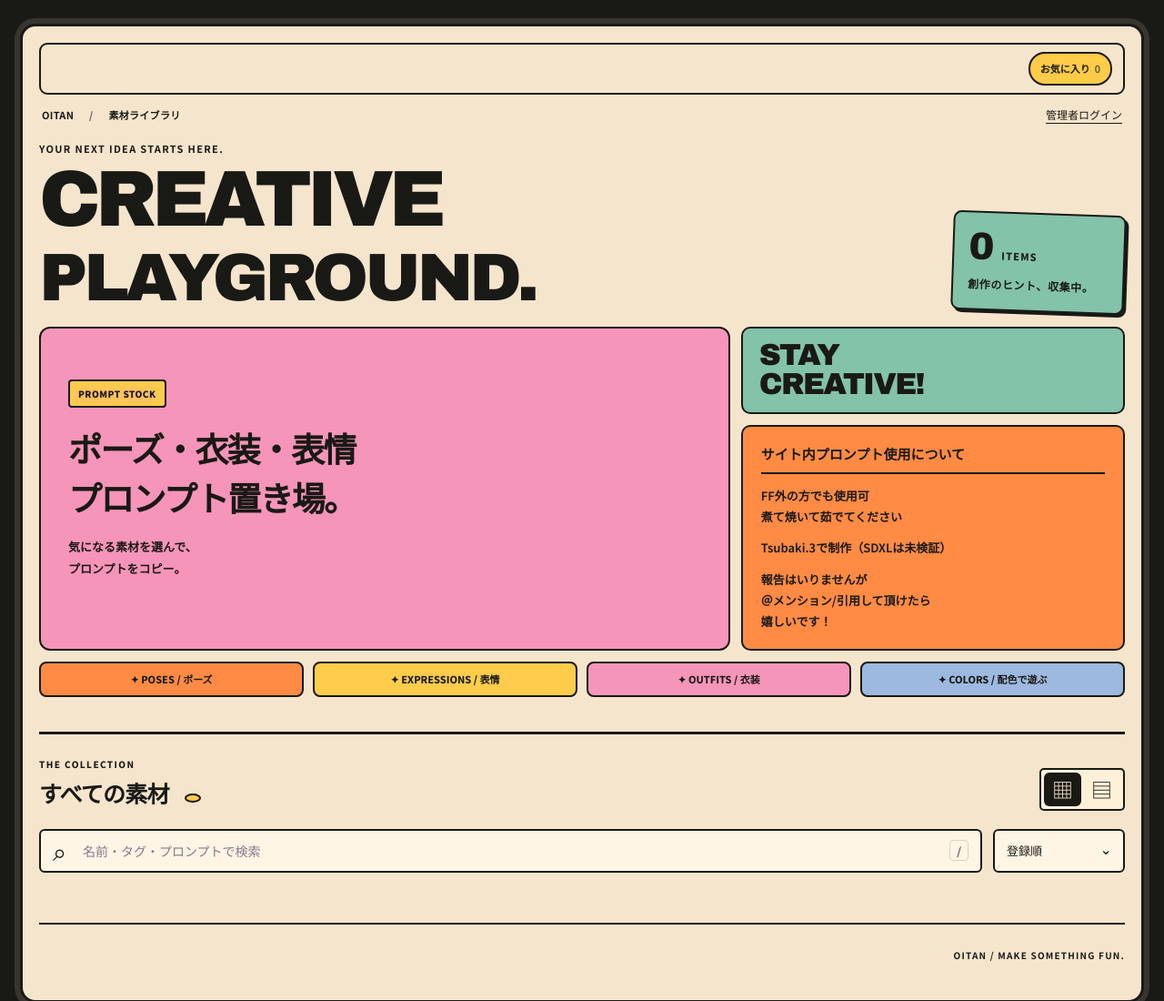
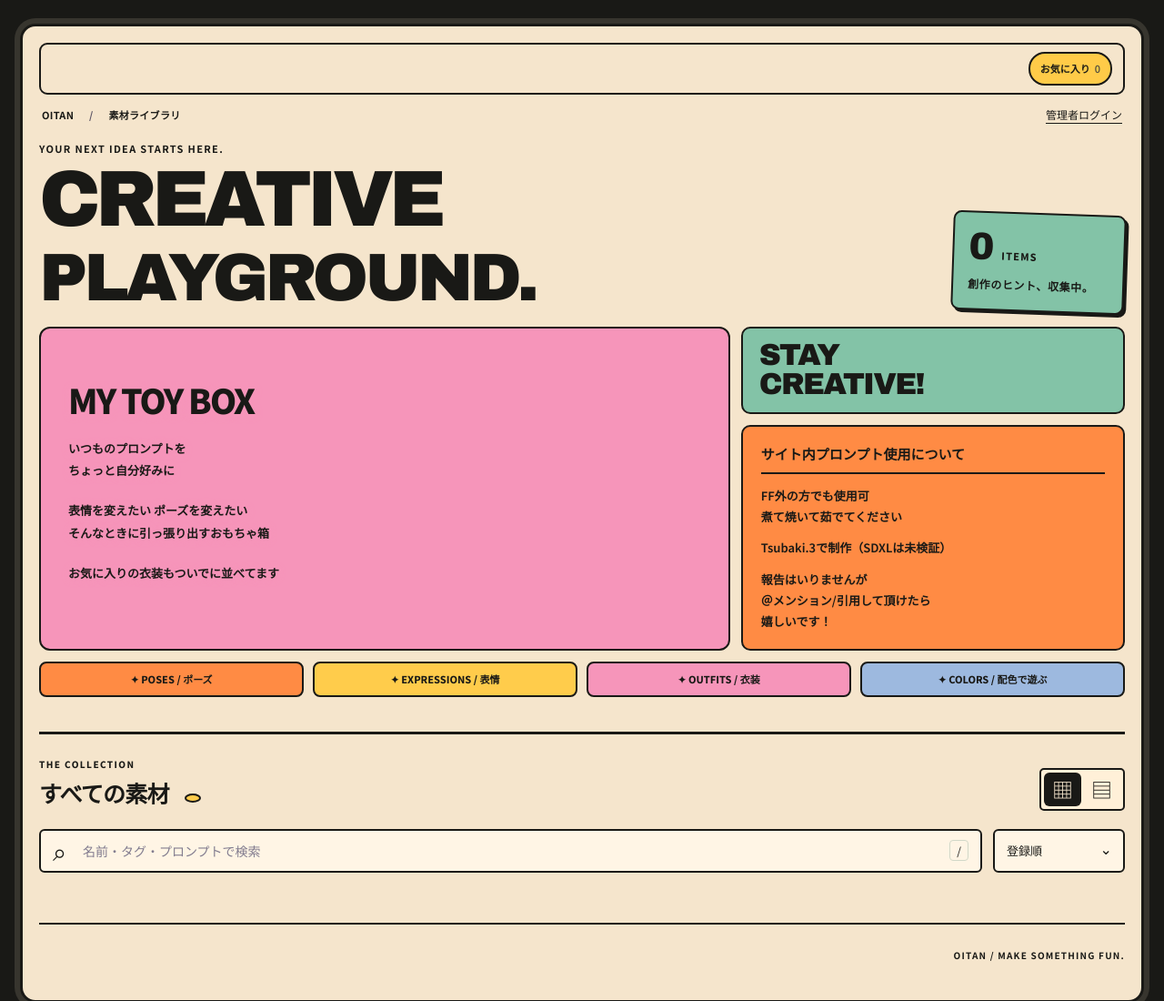
Before and after one commit to oitan4452/oitan, a plain HTML site: page index.html in a window 1280 px wide. Shown: the top 1100 px of the page at 91% size. Drawn offline with Linux system fonts and the light colour scheme; a script that the page names is missing.

Commit message:
Update toy box introduction

```diff
--- a/index.html
+++ b/index.html
@@ -32,7 +32,7 @@
 <header class="topbar"><div class="breadcrumb">OITAN <span>/</span> <span id="breadcrumb-label">素材ライブラリ</span></div><div class="top-actions"><a class="admin-login" id="admin-login" href="#admin-login-dialog">管理者ログイン</a><a class="admin-login" id="admin-logout" href="#logout" hidden>ログアウト</a><span class="local-label">CREATIVE PLAYGROUND</span><button class="primary-button compact" id="add-top" hidden><span>＋</span> 素材を追加</button></div></header>
 <main id="library">
 <section class="hero" aria-labelledby="hero-title"><div class="hero-copy"><p class="eyebrow">YOUR NEXT IDEA STARTS HERE.</p><h1 id="hero-title">CREATIVE<br><span>PLAYGROUND.</span></h1></div><div class="hero-meta"><span class="hero-total" id="hero-total">0<span>ITEMS</span></span><span class="hero-meta-text">創作のヒント、収集中。</span></div></section>
-<section class="play-board" aria-label="素材ライブラリの紹介"><div class="play-main"><div class="hero-gallery" id="hero-gallery" aria-hidden="true"></div><div class="prompt-poster"><span class="poster-eyebrow">PROMPT STOCK</span><strong>ポーズ・衣装・表情<br>プロンプト置き場。</strong><p>気になる素材を選んで、<br>プロンプトをコピー。</p></div><button class="gallery-pause" id="gallery-pause" hidden type="button" aria-label="背景画像の動きを止める" aria-pressed="false">Ⅱ</button></div><div class="play-side"><div class="mint-panel"><strong>STAY<br>CREATIVE!</strong></div><div class="orange-panel usage-panel"><h2>サイト内プロンプト使用について</h2><p>FF外の方でも使用可<br>煮て焼いて茹でてください</p><p>Tsubaki.3で制作（SDXLは未検証）</p><p>報告はいりませんが<br>＠メンション/引用して頂けたら<br>嬉しいです！</p></div></div></section><div class="club-strip" aria-label="収録カテゴリ"><a data-browse="pose" href="#collection-start">✦ POSES / ポーズ</a><a data-browse="expression" href="#collection-start">✦ EXPRESSIONS / 表情</a><a data-browse="outfit" href="#collection-start">✦ OUTFITS / 衣装</a><a href="colors.html">✦ COLORS / 配色で遊ぶ</a></div>
+<section class="play-board" aria-label="素材ライブラリの紹介"><div class="play-main"><div class="hero-gallery" id="hero-gallery" aria-hidden="true"></div><div class="prompt-poster"><strong>MY TOY BOX</strong><p>いつものプロンプトを<br>ちょっと自分好みに</p><p>表情を変えたい ポーズを変えたい<br>そんなときに引っ張り出すおもちゃ箱</p><p>お気に入りの衣装もついでに並べてます</p></div><button class="gallery-pause" id="gallery-pause" hidden type="button" aria-label="背景画像の動きを止める" aria-pressed="false">Ⅱ</button></div><div class="play-side"><div class="mint-panel"><strong>STAY<br>CREATIVE!</strong></div><div class="orange-panel usage-panel"><h2>サイト内プロンプト使用について</h2><p>FF外の方でも使用可<br>煮て焼いて茹でてください</p><p>Tsubaki.3で制作（SDXLは未検証）</p><p>報告はいりませんが<br>＠メンション/引用して頂けたら<br>嬉しいです！</p></div></div></section><div class="club-strip" aria-label="収録カテゴリ"><a data-browse="pose" href="#collection-start">✦ POSES / ポーズ</a><a data-browse="expression" href="#collection-start">✦ EXPRESSIONS / 表情</a><a data-browse="outfit" href="#collection-start">✦ OUTFITS / 衣装</a><a href="colors.html">✦ COLORS / 配色で遊ぶ</a></div>
 <section id="collection-start" class="collection" aria-labelledby="collection-title">
 <div class="collection-heading"><div><p class="eyebrow" id="collection-eyebrow">THE COLLECTION</p><h2 id="collection-title">すべての素材 <span id="result-count"></span></h2></div><div class="view-toggle" aria-label="カードの大きさ"><button id="view-comfort" class="selected" aria-label="大きいカード" aria-pressed="true">▦</button><button id="view-dense" aria-label="小さいカード" aria-pressed="false">▤</button></div></div>
 <div class="filter-bar"><label class="search-box"><span aria-hidden="true">⌕</span><input id="search" type="search" placeholder="名前・タグ・プロンプトで検索" autocomplete="off" aria-label="素材を検索"><kbd>/</kbd></label><label class="sort-label"><span class="sr-only">並び順</span><select id="sort"><option value="default">登録順</option><option value="newest">新しい順</option><option value="name">名前順</option></select><span aria-hidden="true">⌄</span></label></div>
```
